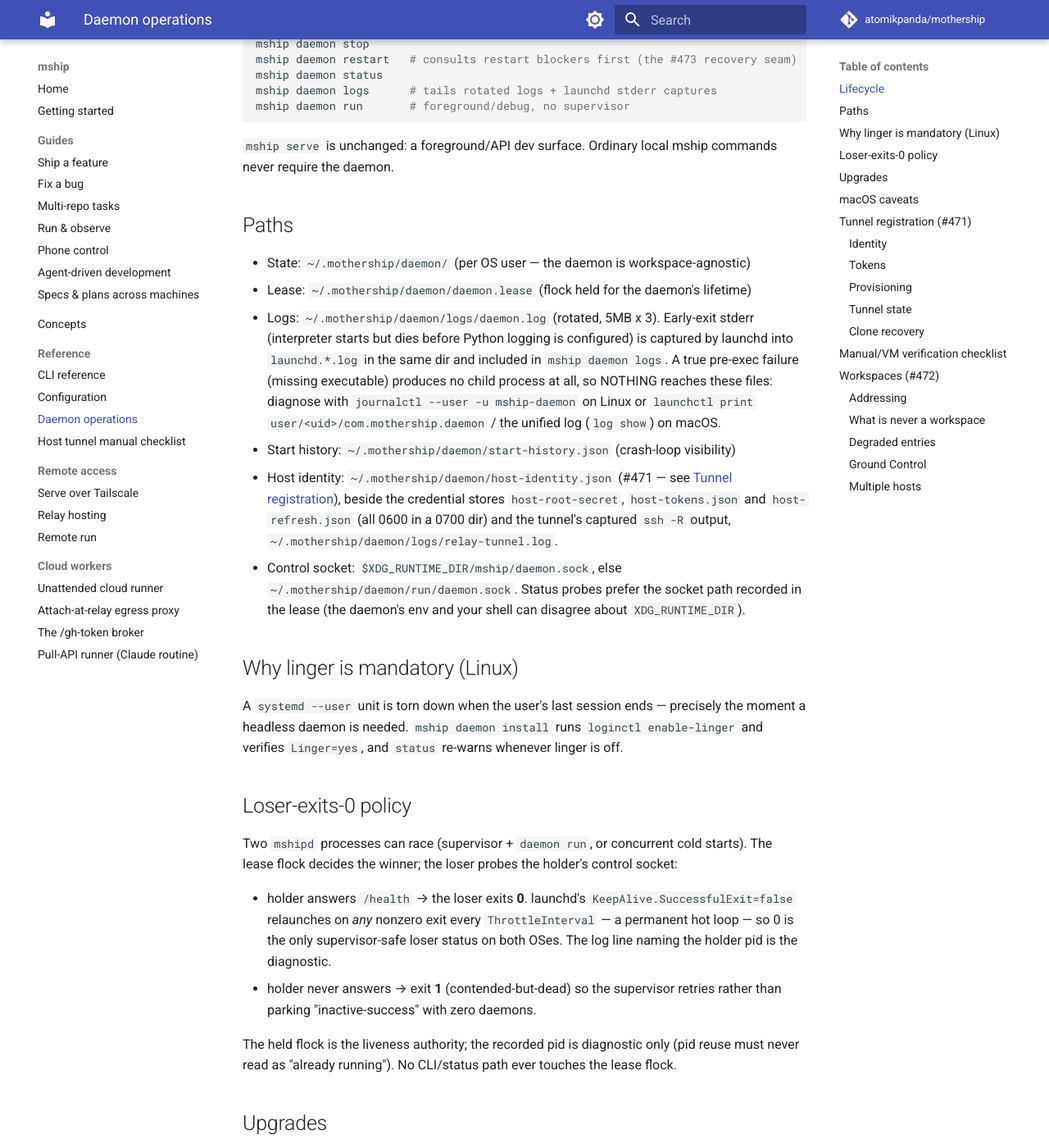
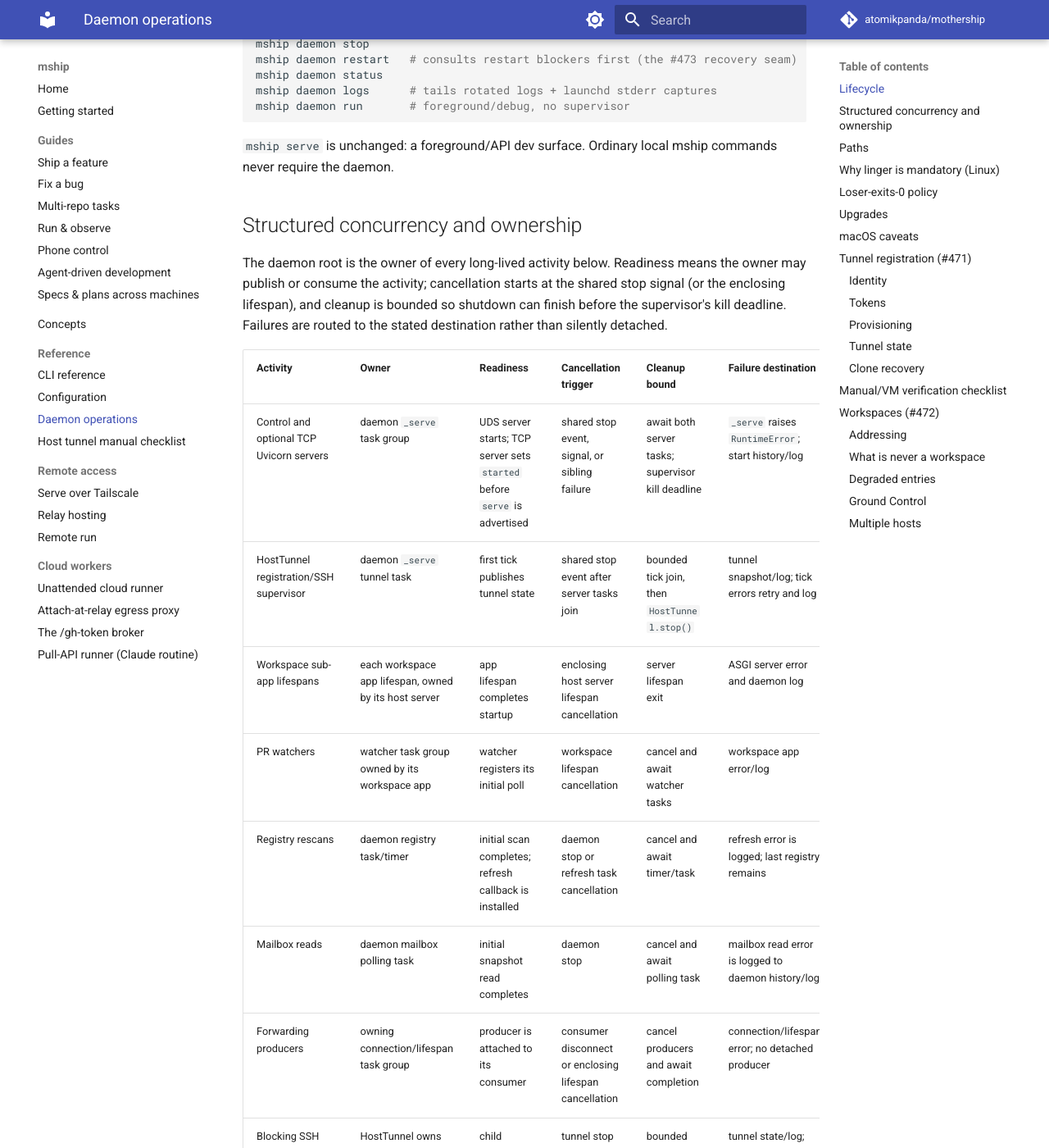
Before and after one commit to atomikpanda/mothership, an MkDocs documentation site: the page built from docs/daemon.md, in a window 1280 px wide and 1400 px high, scrolled down 429 px. Shown: the whole window at 82% size. Built offline with MkDocs 1.6.1 and Material for MkDocs 9.7.7, drawn with Linux system fonts in a browser that asks for light colours; comment, search, counter and statistics services are not loaded; some of the changed text lies outside the part shown.

Commit message:
feat: declare AnyIO daemon boundary

```diff
--- a/docs/daemon.md
+++ b/docs/daemon.md
@@ -23,6 +23,31 @@ mship daemon run       # foreground/debug, no supervisor
 
 `mship serve` is unchanged: a foreground/API dev surface. Ordinary local mship
 commands never require the daemon.
+
+## Structured concurrency and ownership
+
+The daemon root is the owner of every long-lived activity below. Readiness means
+the owner may publish or consume the activity; cancellation starts at the shared
+stop signal (or the enclosing lifespan), and cleanup is bounded so shutdown can
+finish before the supervisor's kill deadline. Failures are routed to the stated
+destination rather than silently detached.
+
+| Activity | Owner | Readiness | Cancellation trigger | Cleanup bound | Failure destination |
+|---|---|---|---|---|---|
+| Control and optional TCP Uvicorn servers | daemon `_serve` task group | UDS server starts; TCP server sets `started` before `serve` is advertised | shared stop event, signal, or sibling failure | await both server tasks; supervisor kill deadline | `_serve` raises `RuntimeError`; start history/log |
+| HostTunnel registration/SSH supervisor | daemon `_serve` tunnel task | first tick publishes tunnel state | shared stop event after server tasks join | bounded tick join, then `HostTunnel.stop()` | tunnel snapshot/log; tick errors retry and log |
+| Workspace sub-app lifespans | each workspace app lifespan, owned by its host server | app lifespan completes startup | enclosing host server lifespan cancellation | server lifespan exit | ASGI server error and daemon log |
+| PR watchers | watcher task group owned by its workspace app | watcher registers its initial poll | workspace lifespan cancellation | cancel and await watcher tasks | workspace app error/log |
+| Registry rescans | daemon registry task/timer | initial scan completes; refresh callback is installed | daemon stop or refresh task cancellation | cancel and await timer/task | refresh error is logged; last registry remains |
+| Mailbox reads | daemon mailbox polling task | initial snapshot read completes | daemon stop | cancel and await polling task | mailbox read error is logged to daemon history/log |
+| Forwarding producers | owning connection/lifespan task group | producer is attached to its consumer | consumer disconnect or enclosing lifespan cancellation | cancel producers and await completion | connection/lifespan error; no detached producer |
+| Blocking SSH processes | HostTunnel owns each low-level `Popen` child | child handle is recorded and monitored | tunnel stop or reap decision | bounded TERM/KILL waits, then supervisor kill as final bound | tunnel state/log; orphan is surfaced for supervisor recovery |
+
+The intentional interop exceptions are narrow: Uvicorn still owns its asyncio
+server implementation, and low-level SSH uses `Popen` because it is an OS process
+boundary. The daemon enters that implementation through `anyio.run(...,
+backend="asyncio")`; those exceptions do not create unowned asyncio tasks or
+unbounded subprocess cleanup.
 
 ## Paths
 
--- a/pyproject.toml
+++ b/pyproject.toml
@@ -13,6 +13,7 @@ dependencies = [
     "pyyaml>=6.0",
     "fastapi>=0.110",
     "uvicorn>=0.27",
+    "anyio>=4.13,<5",
     "segno>=1.6.6",
     "httpx>=0.27",
     "pyjwt[crypto]>=2.8",
```
Also changed, not shown: 3 other files.
